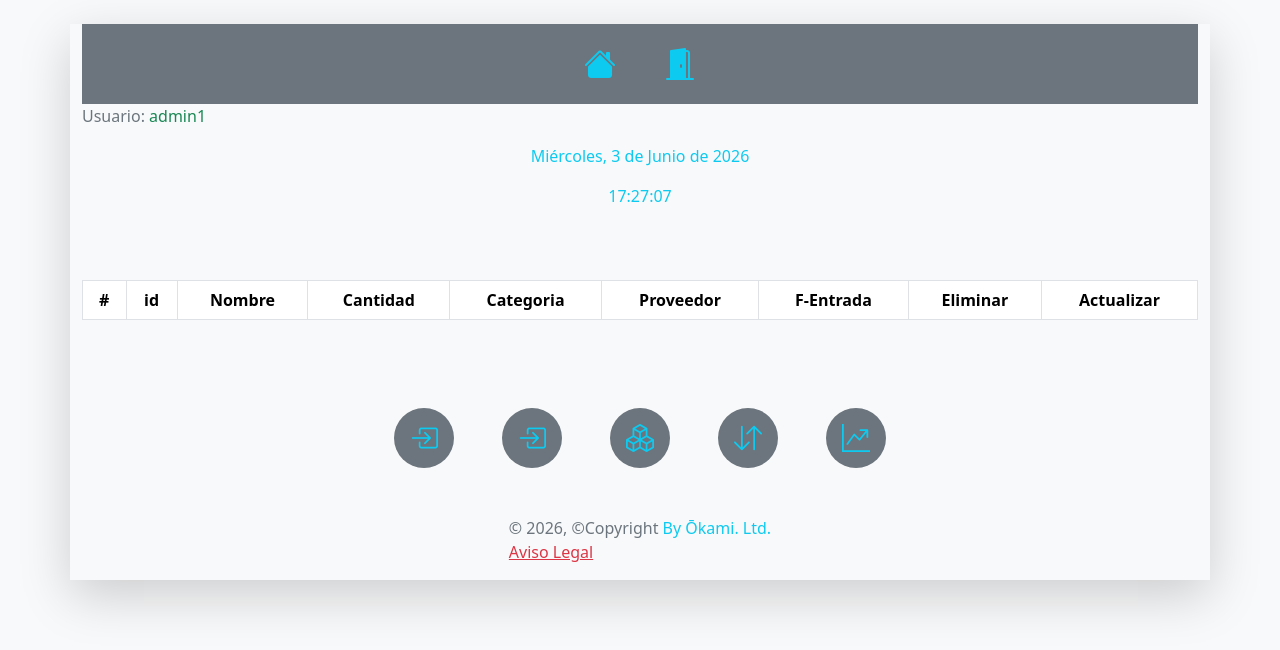
After one commit to Obidis/e_comerce, a Django app: page /alerts/ in a window 1280 px wide. The commit adds this page. Shown: the top 650 px of the page. Run offline with Django 4.2, Linux system fonts and the light colour scheme; a user stored in the database is signed in; data comes from the database, SQL or seed files in the repository; both versions use the stored data as it was after the commit; lists and menus that the app fills with data are empty; some libraries are stand-ins or nearby versions.

Commit message:
añadido alerts

```diff
--- a/core/templates/_includes/_searcher.html
+++ /dev/null
@@ -1 +0,0 @@
-{% load static %}
--- /dev/null
+++ b/core/templates/products/alerts.html
@@ -0,0 +1,30 @@
+{% extends 'general/layout.html' %}
+{% load static %}
+{% load crispy_forms_tags%}
+{% block head_title %}Alertas{% endblock %}
+{% block content %}
+
+<!-- Formulario para crear una nueva receta -->
+ <div class="table-responsive table-sm mt-5">
+    <table class="table table-bordered table-hover">
+      <thead>
+        <tr class="text-center">
+          <th scope="col">#</th>
+          <th scope="col">id</th>
+          <th scope="col">Nombre</th>
+          <th scope="col">Cantidad</th>
+          <th scope="col">Categoria</th>
+          <th scope="col">Proveedor</th>
+          <th scope="col">F-Entrada</th>
+          <th scope="col">Eliminar</th>
+          <th scope="col">Actualizar</th>
+        </tr>
+      </thead>
+      <tbody>
+        {% for product in alerts %}
+    {% include '_includes/_products.html' %}
+        {% endfor %}
+      </tbody>
+    </table>
+  </div>
+{% endblock %}
--- a/core/urls.py
+++ b/core/urls.py
@@ -5,7 +5,7 @@
 from django.conf import settings
 from .views import HomeView,  logout_view, login_view
 from users.views import registro
-from products.views import CombinedSearchView, ProductsListView, ProductCreateView, ProductDeleteView, ProductUpdateView, StockMovementListView,StockMovementCreateView, CombinedCsvView, MovemenDeleteView, GraphicsView
+from products.views import CombinedSearchView, ProductsListView, ProductCreateView, ProductDeleteView, ProductUpdateView, StockMovementListView,StockMovementCreateView, CombinedCsvView, MovemenDeleteView, GraphicsView, AlertListView
 
 
 
@@ -23,7 +23,8 @@
     path('movements/create/', StockMovementCreateView.as_view(), name="movements_create"),
     path('movements/delete/<int:pk>/', MovemenDeleteView.as_view(), name="movement_delete"),
     path('csv/', CombinedCsvView.as_view(), name="csv"),
-    path('search/', CombinedSearchView.as_view(), name="search"),
+    path('alerts/', AlertListView.as_view(), name="alerts"),
+
     path('graficos/', GraphicsView.as_view(), name="graficos"),
     path('admin/', admin.site.urls),
 ]+ static(settings.MEDIA_URL, document_root=settings.MEDIA_ROOT)
--- a/products/views.py
+++ b/products/views.py
@@ -257,3 +257,14 @@
             context["plot_2"] = "<p>No hay datos suficientes para graficar movimientos.</p>"
 
         return context
+
+#si el stock del producto es insuficiente(2) mostrar y mantener alertas hasta recargar stock
+@method_decorator(login_required, name="dispatch")
+class AlertListView(ListView):
+    model = Products
+    template_name = "products/alerts.html"
+    context_object_name = "alerts"
+
+    def get_queryset(self):
+        # Productos del usuario con stock insuficiente (stock = 0)
+        return self.model.objects.filter(product=self.request.user, stock=0)
```
Also changed, not shown: core/templates/general/home.html (+9 -1 lines), core/views.py (+9 -0 lines), db.sqlite3.
